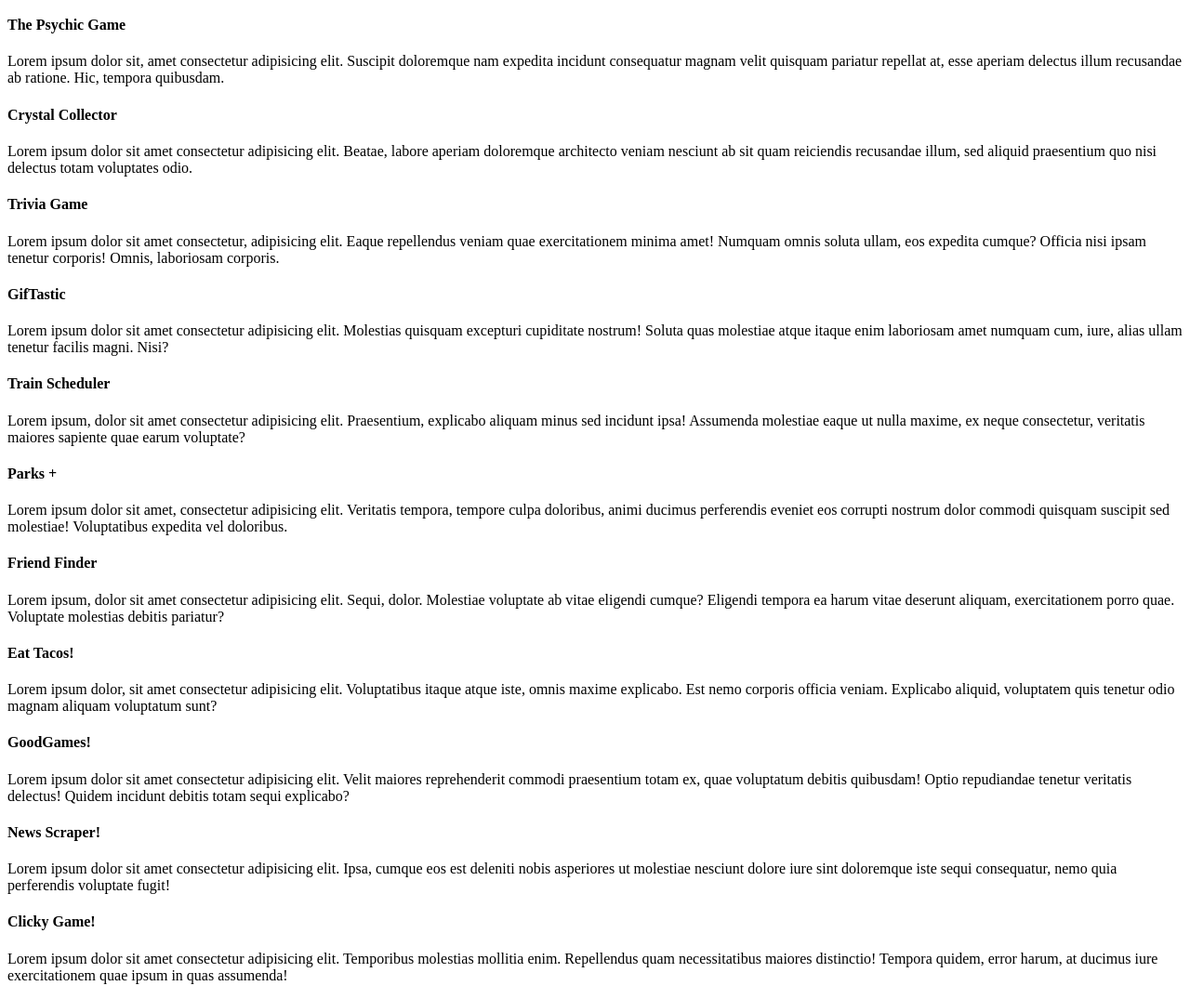
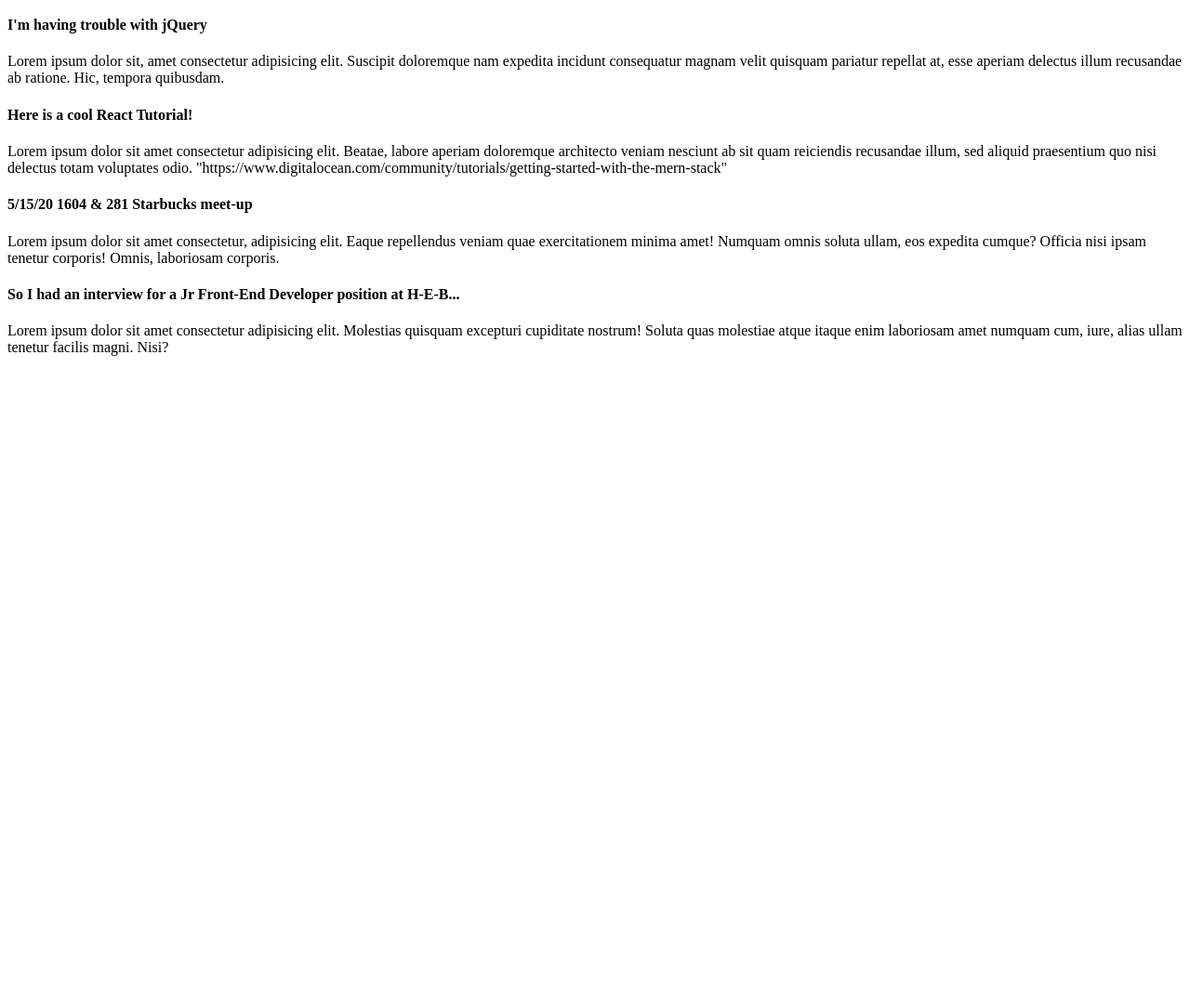
Before and after one commit to nickmacon-35/CodeRunners-Forum, a plain HTML site: page index.html in a window 1280 px wide. Shown: the part 50-1125 px from the top of the page at 93% size. After the commit the page ends 800 px from the top, so only its background shows below. Drawn offline with Linux system fonts and the light colour scheme.

Commit message:
3.19 17:54 final push

```diff
--- a/index.html
+++ b/index.html
@@ -3,53 +3,27 @@
 <head>
     <meta charset="UTF-8">
     <meta name="viewport" content="width=device-width, initial-scale=1.0">
-    <title>Document</title>
+    <title>Sample Posts</title>
 </head>
 <body>
 <h2>This is the post section</h2>
     <div class="test">
-        <h4>The Psychic Game</h4>
+        <h4>I'm having trouble with jQuery</h4>
         <p>Lorem ipsum dolor sit, amet consectetur adipisicing elit. Suscipit doloremque nam expedita incidunt consequatur magnam velit quisquam pariatur repellat at, esse aperiam delectus illum recusandae ab ratione. Hic, tempora quibusdam.</p>
     </div>
     <div class="test">
-        <h4>Crystal Collector</h4>
-        <p>Lorem ipsum dolor sit amet consectetur adipisicing elit. Beatae, labore aperiam doloremque architecto veniam nesciunt ab sit quam reiciendis recusandae illum, sed aliquid praesentium quo nisi delectus totam voluptates odio.</p>
+        <h4>Here is a cool React Tutorial!</h4>
+        <p>Lorem ipsum dolor sit amet consectetur adipisicing elit. Beatae, labore aperiam doloremque architecto veniam nesciunt ab sit quam reiciendis recusandae illum, sed aliquid praesentium quo nisi delectus totam voluptates odio.
+            <a>"https://www.digitalocean.com/community/tutorials/getting-started-with-the-mern-stack"</a>
+        </p>
     </div>
     <div class="test">
-        <h4>Trivia Game</h4>
+        <h4>5/15/20 1604 & 281 Starbucks meet-up</h4>
         <p>Lorem ipsum dolor sit amet consectetur, adipisicing elit. Eaque repellendus veniam quae exercitationem minima amet! Numquam omnis soluta ullam, eos expedita cumque? Officia nisi ipsam tenetur corporis! Omnis, laboriosam corporis.</p>
     </div>
     <div class="test">
-        <h4>GifTastic</h4>
+        <h4>So I had an interview for a Jr Front-End Developer position at H-E-B...</h4>
         <p>Lorem ipsum dolor sit amet consectetur adipisicing elit. Molestias quisquam excepturi cupiditate nostrum! Soluta quas molestiae atque itaque enim laboriosam amet numquam cum, iure, alias ullam tenetur facilis magni. Nisi?</p>
-    </div>
-    <div class="test">
-        <h4>Train Scheduler</h4>
-        <p>Lorem ipsum, dolor sit amet consectetur adipisicing elit. Praesentium, explicabo aliquam minus sed incidunt ipsa! Assumenda molestiae eaque ut nulla maxime, ex neque consectetur, veritatis maiores sapiente quae earum voluptate?</p>
-    </div>
-    <div class="test">
-        <h4>Parks +</h4>
-        <p>Lorem ipsum dolor sit amet, consectetur adipisicing elit. Veritatis tempora, tempore culpa doloribus, animi ducimus perferendis eveniet eos corrupti nostrum dolor commodi quisquam suscipit sed molestiae! Voluptatibus expedita vel doloribus.</p>
-    </div>
-    <div class="test">
-        <h4>Friend Finder</h4>
-        <p>Lorem ipsum, dolor sit amet consectetur adipisicing elit. Sequi, dolor. Molestiae voluptate ab vitae eligendi cumque? Eligendi tempora ea harum vitae deserunt aliquam, exercitationem porro quae. Voluptate molestias debitis pariatur?</p>
-    </div>
-    <div class="test">
-        <h4>Eat Tacos!</h4>
-        <p>Lorem ipsum dolor, sit amet consectetur adipisicing elit. Voluptatibus itaque atque iste, omnis maxime explicabo. Est nemo corporis officia veniam. Explicabo aliquid, voluptatem quis tenetur odio magnam aliquam voluptatum sunt?</p>
-    </div>
-    <div class="test">
-        <h4>GoodGames!</h4>
-        <p>Lorem ipsum dolor sit amet consectetur adipisicing elit. Velit maiores reprehenderit commodi praesentium totam ex, quae voluptatum debitis quibusdam! Optio repudiandae tenetur veritatis delectus! Quidem incidunt debitis totam sequi explicabo?</p>
-    </div>
-    <div class="test">
-        <h4>News Scraper!</h4>
-        <p>Lorem ipsum dolor sit amet consectetur adipisicing elit. Ipsa, cumque eos est deleniti nobis asperiores ut molestiae nesciunt dolore iure sint doloremque iste sequi consequatur, nemo quia perferendis voluptate fugit!</p>
-    </div>
-    <div class="test">
-        <h4>Clicky Game!</h4>
-        <p>Lorem ipsum dolor sit amet consectetur adipisicing elit. Temporibus molestias mollitia enim. Repellendus quam necessitatibus maiores distinctio! Tempora quidem, error harum, at ducimus iure exercitationem quae ipsum in quas assumenda!</p>
     </div>
 </body>
 </html>
```
